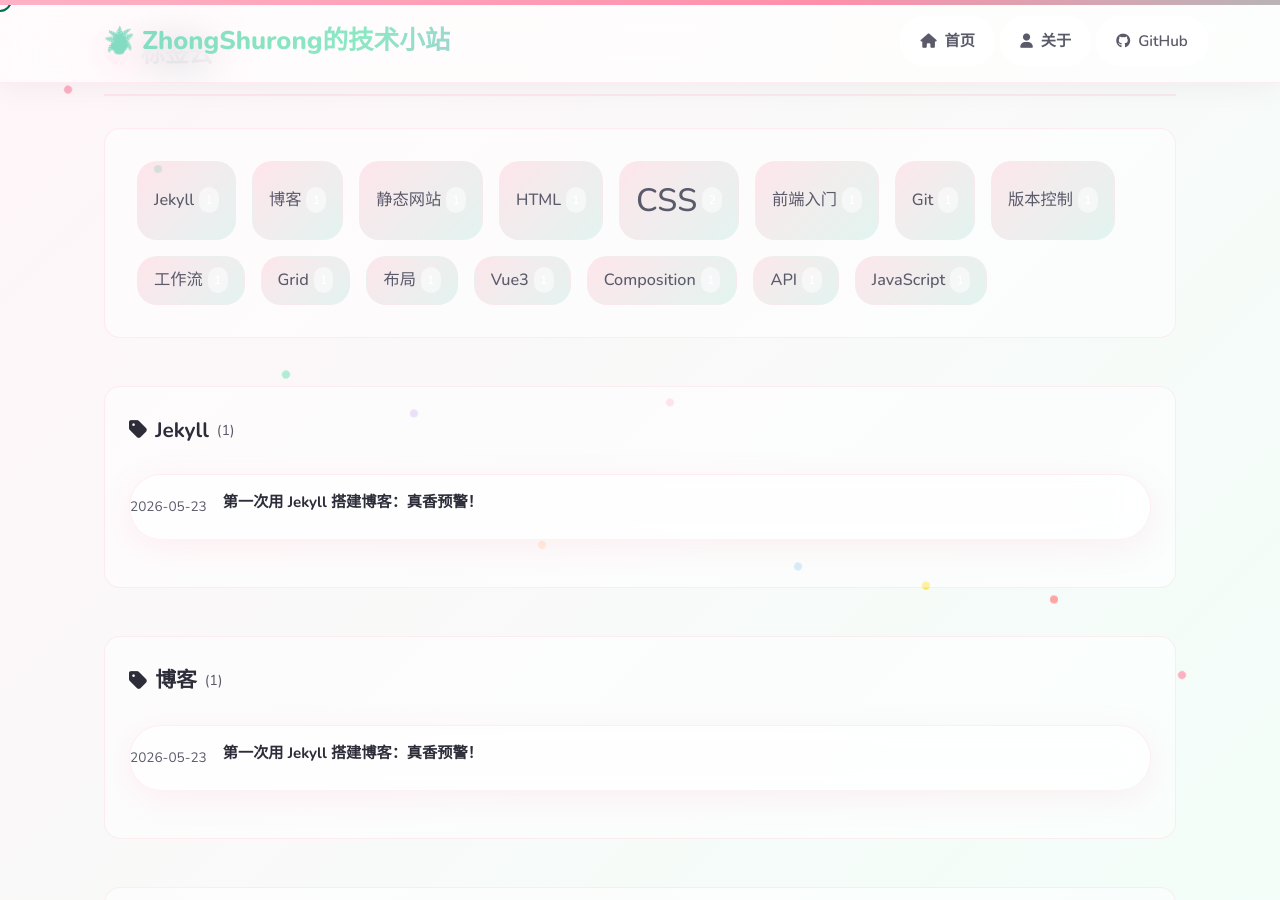
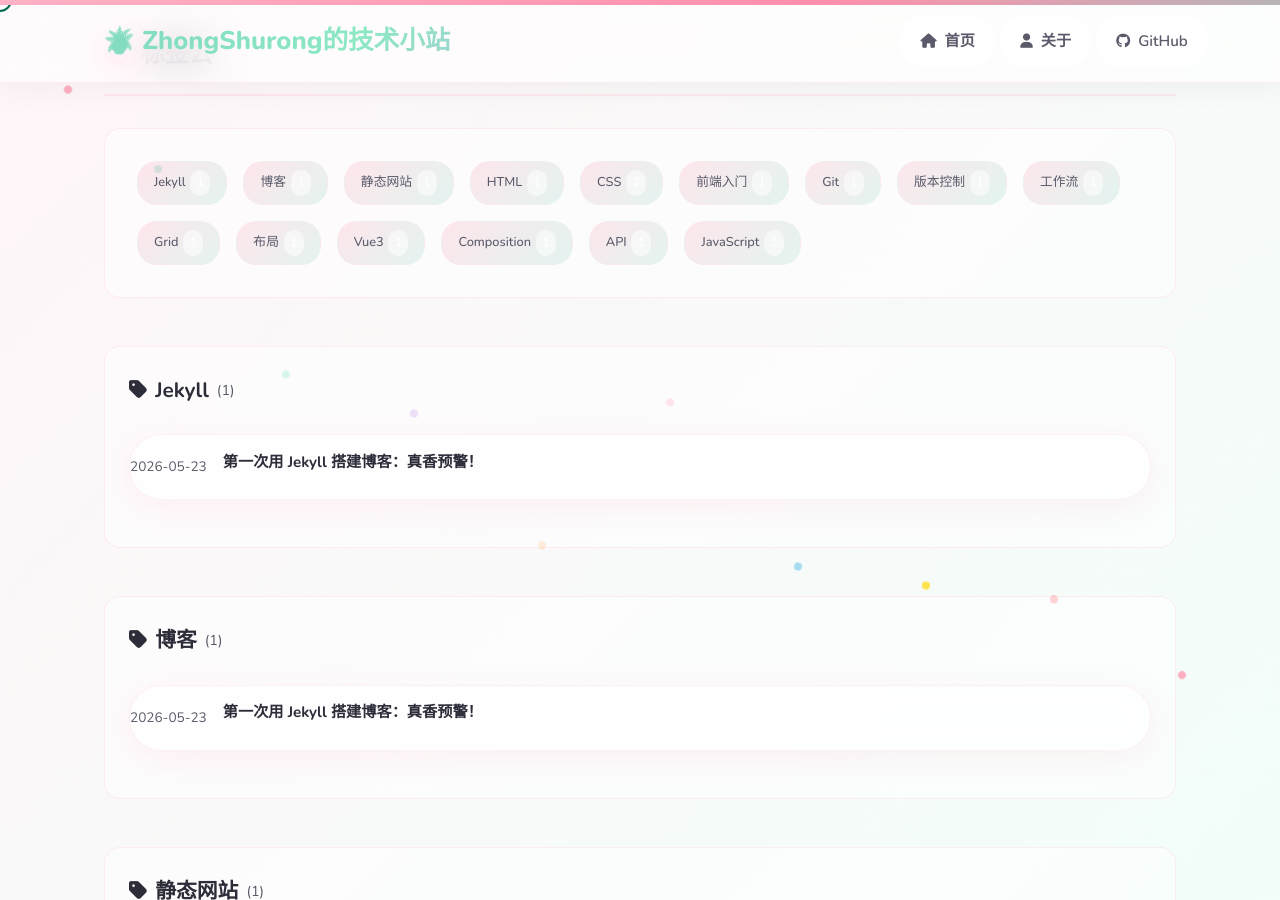
Before and after one commit to Supowe/Supowe.github.io, a Jekyll site: the page built from tags.md, in a window 1280 px wide and 900 px high. Built offline with Jekyll 4.4.1, drawn with Linux system fonts in a browser that asks for light colours.

Commit message:
Fix: use uniform font size for all tags

```diff
--- a/tags.md
+++ b/tags.md
@@ -11,17 +11,8 @@ permalink: /tags/
     </h1>
 
     <div class="tags-cloud">
-      {% assign maxPosts = 0 %}
       {% for tag in site.tags %}
-        {% if tag[1].size > maxPosts %}
-          {% assign maxPosts = tag[1].size %}
-        {% endif %}
-      {% endfor %}
-
-      {% for tag in site.tags %}
-        {% assign ratio = tag[1].size | times: 100 | divided_by: maxPosts %}
-        {% assign fontSize = 0.8 | plus: ratio | divided_by: 50 %}
-        <a href="#{{ tag[0] | slugify }}" class="tag-item" style="font-size: {{ fontSize }}rem;">
+        <a href="#{{ tag[0] | slugify }}" class="tag-item">
           {{ tag[0] }}
           <span class="tag-count">{{ tag[1].size }}</span>
         </a>
```
